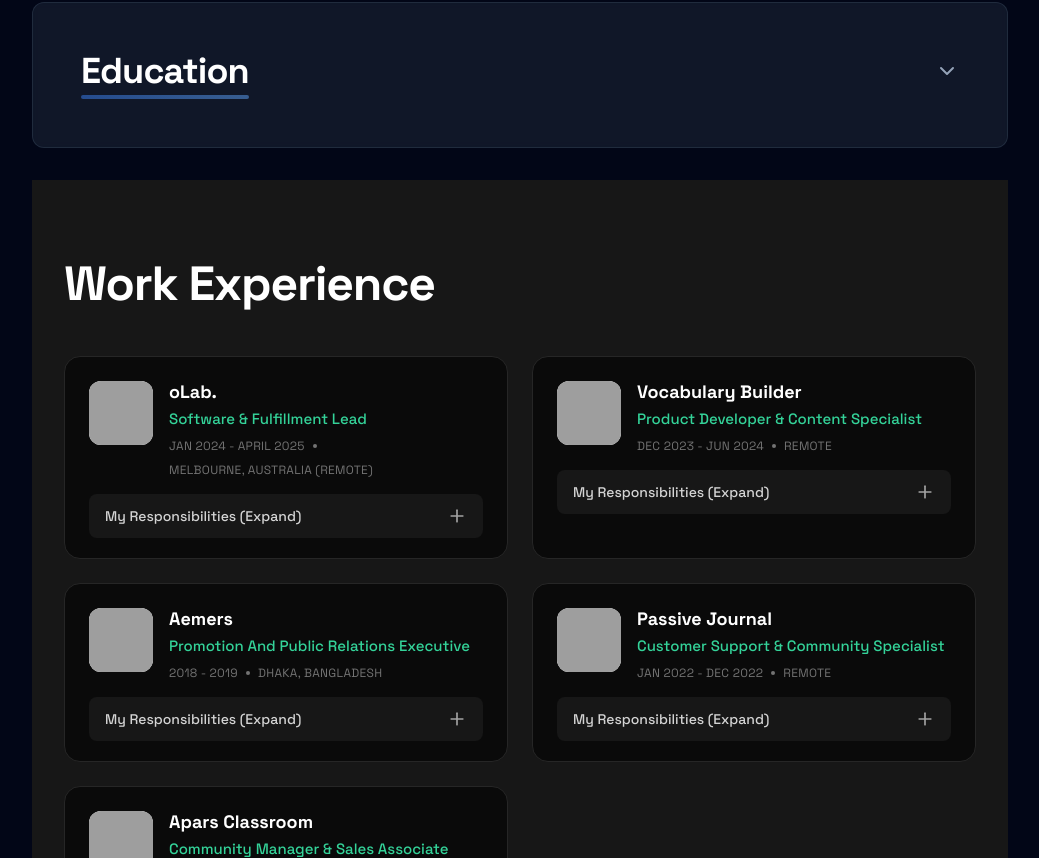
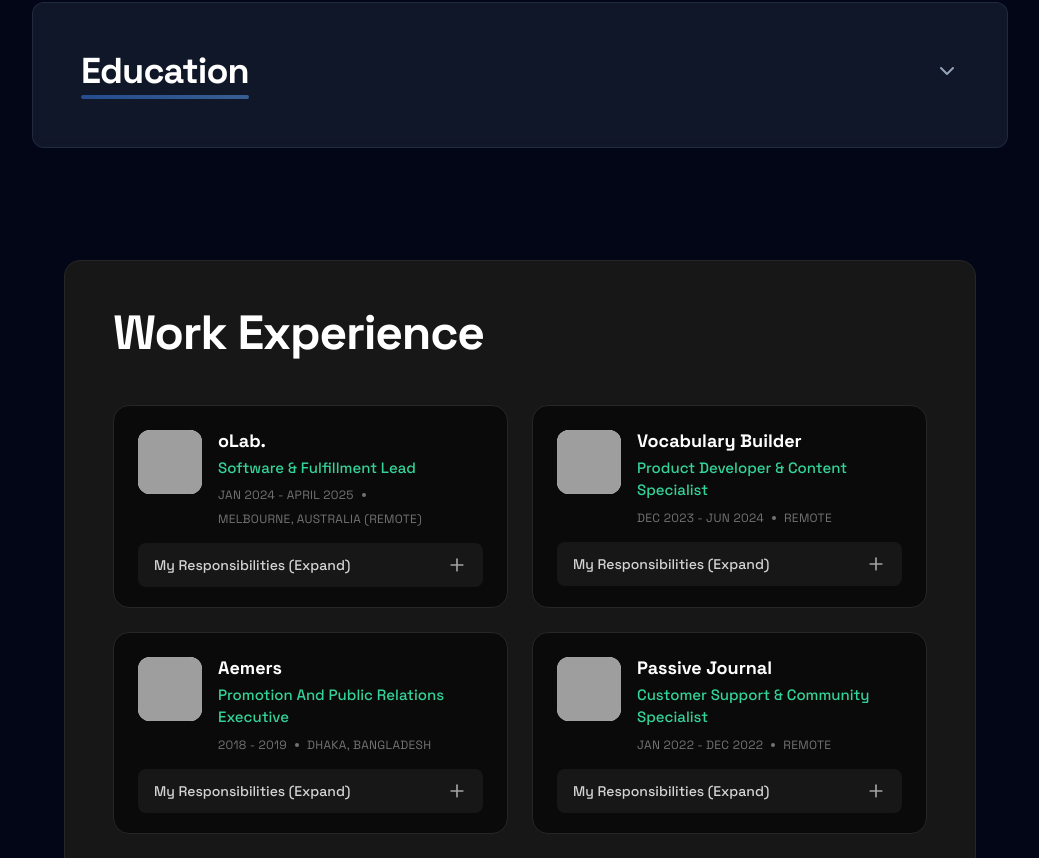
Before and after one commit to soifuturegit/baha-october-19-2025, a React (Vite) app: page / in a window 1280 px wide. Shown: the part 862-1720 px from the top of the page, without its empty margins (240-1279 px from the left). Built offline with nearby package versions, Linux system fonts and the light colour scheme; grey boxes are pictures that could not be loaded.

Commit message:
Updated Experience.tsx

```diff
--- a/src/components/Experience.tsx
+++ b/src/components/Experience.tsx
@@ -16,11 +16,12 @@ export default function Experience() {
   };
 
   return (
-    <section className="section-padding bg-neutral-900" id="experience">
+    <section className="section-padding" id="experience">
       <div className="max-w-7xl mx-auto px-6 sm:px-8">
-        <h2 className="text-4xl sm:text-5xl font-bold text-white mb-12">
-          Work Experience
-        </h2>
+        <div className="bg-neutral-900 rounded-2xl p-8 sm:p-12 border border-neutral-800">
+          <h2 className="text-4xl sm:text-5xl font-bold text-white mb-12">
+            Work Experience
+          </h2>
 
         <div className="grid grid-cols-1 lg:grid-cols-2 gap-6">
           {experiences.map((experience, index) => (
@@ -117,6 +118,7 @@ export default function Experience() {
             </div>
           ))}
         </div>
+        </div>
       </div>
     </section>
   );
```
